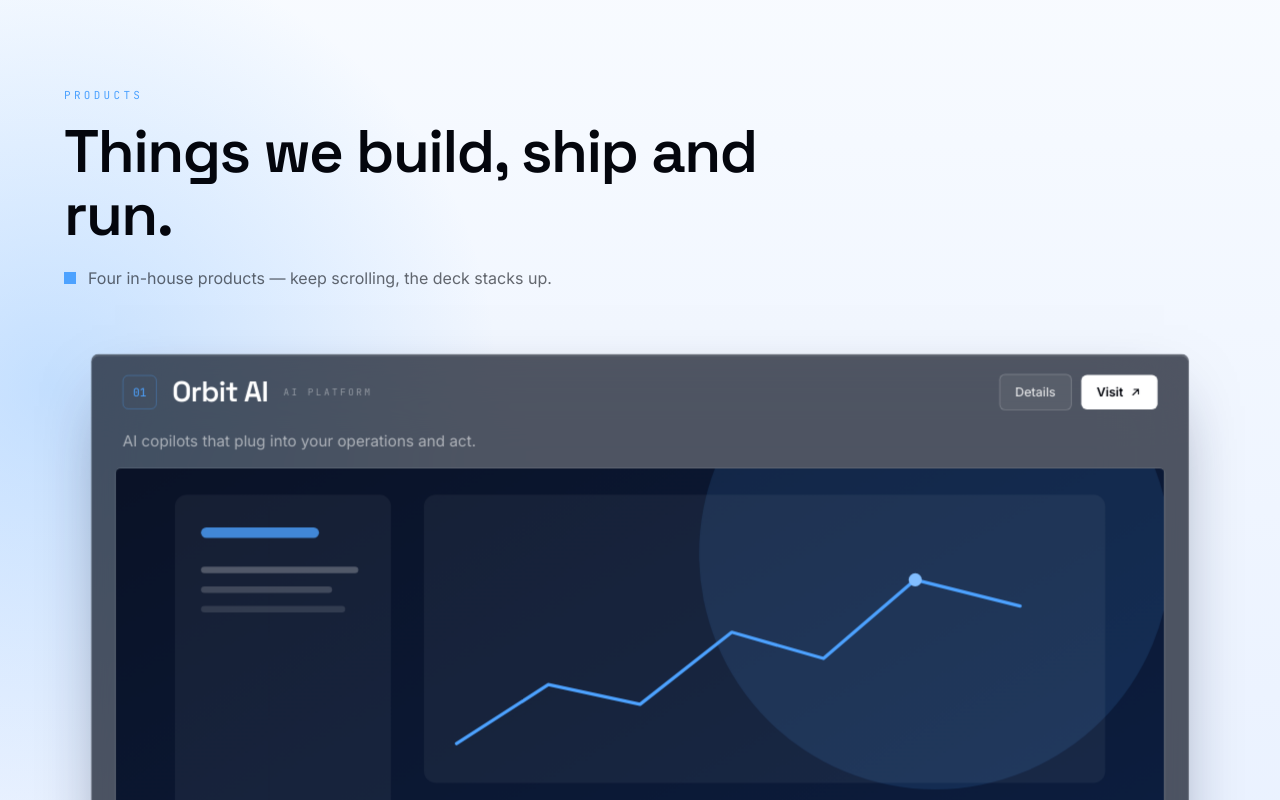
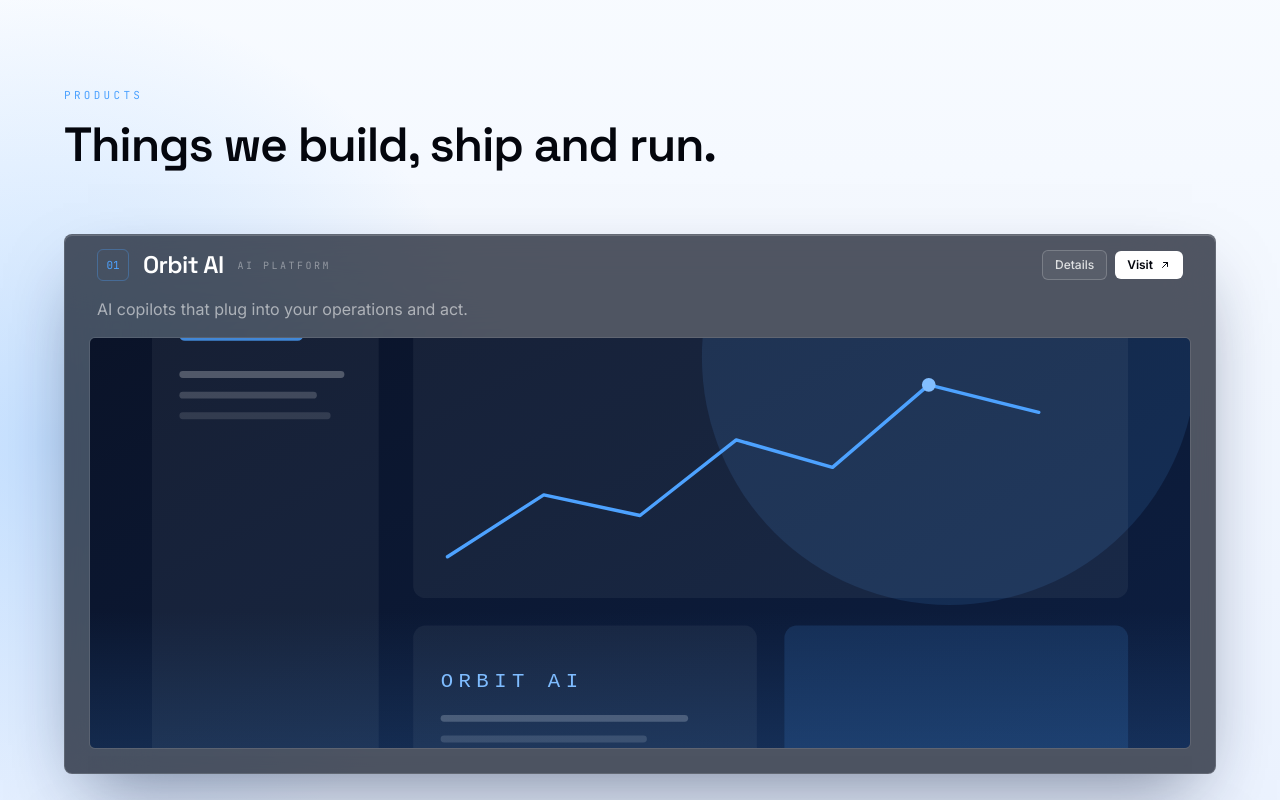
Before and after one commit to rudra273/roxmos, a Next.js app: page / in a window 1280 px wide. Shown: the part 3480-4280 px from the top of the page. Built offline with nearby package versions, Linux system fonts and the light colour scheme.

Commit message:
fix prodcut

```diff
--- a/components/Approach.tsx
+++ b/components/Approach.tsx
@@ -23,7 +23,7 @@
 
 export default function Approach() {
   return (
-    <section id="approach" className="bg-paper text-ink">
+    <section id="approach" className="relative z-10 -mt-[100svh] bg-paper text-ink">
       <div className="mx-auto w-full px-6 py-12 md:px-12 lg:mx-0 lg:w-[80%] lg:px-0 lg:py-16 lg:pl-16">
         {/* section label */}
         <p className="font-mono text-[11px] tracking-[0.3em] text-ink/40">
--- a/components/Products.tsx
+++ b/components/Products.tsx
@@ -1,13 +1,7 @@
 "use client";
 
 import { useRef } from "react";
-import {
-  motion,
-  useReducedMotion,
-  useScroll,
-  useTransform,
-  type MotionValue,
-} from "framer-motion";
+import { motion } from "framer-motion";
 
 /* ──────────────────────────────────────────────────────────
    Products — scroll-stacked glass deck.
@@ -73,13 +67,7 @@
 ];
 
 export default function Products() {
-  const reduceMotion = useReducedMotion() ?? false;
   const deckRef = useRef<HTMLDivElement>(null);
-
-  const { scrollYProgress } = useScroll({
-    target: deckRef,
-    offset: ["start start", "end end"],
-  });
 
   return (
     <section id="products" className="relative overflow-clip">
@@ -118,22 +106,10 @@
             whileInView={{ opacity: 1, y: 0 }}
             viewport={{ once: true, margin: "-80px" }}
             transition={{ duration: 0.8, delay: 0.05, ease: EASE }}
-            className="mt-4 max-w-3xl font-display text-4xl font-semibold leading-[1.05] tracking-tight text-ink md:text-6xl"
+            className="mt-4 max-w-3xl pb-10 font-display text-3xl font-semibold leading-[1.05] tracking-tight text-ink md:pb-16 md:text-5xl"
           >
             Things we build, ship and run.
           </motion.h2>
-          <motion.div
-            initial={{ opacity: 0, y: 12 }}
-            whileInView={{ opacity: 1, y: 0 }}
-            viewport={{ once: true, margin: "-80px" }}
-            transition={{ duration: 0.8, delay: 0.12, ease: EASE }}
-            className="mt-5 flex items-center gap-3 pb-10 md:pb-16"
-          >
-            <span className="h-3 w-3 shrink-0 bg-primary" />
-            <span className="text-sm text-ink/60 md:text-base">
-              Four in-house products — keep scrolling, the deck stacks up.
-            </span>
-          </motion.div>
         </div>
 
         {/* ── Sticky deck ── */}
@@ -147,10 +123,18 @@
               product={p}
               index={i}
               total={PRODUCTS.length}
-              progress={scrollYProgress}
-              reduceMotion={reduceMotion}
             />
           ))}
+
+          {/* ── Pin hold ──
+               Extra scroll INSIDE the deck, after the cards. It extends
+               the deck's height so the last card (sticky) stays pinned
+               through this stretch — the deck freezes in place instead of
+               scrolling up. Approach pulls itself up over this same amount
+               (-mt-[100svh] z-10) and slides over the frozen deck like a
+               sheet. This height and Approach's -mt MUST match. Keep
+               Approach directly after Products in app/page.tsx. */}
+          <div aria-hidden className="pointer-events-none h-[100svh]" />
         </div>
       </div>
     </section>
@@ -163,44 +147,38 @@
   product,
   index,
   total,
-  progress,
-  reduceMotion,
 }: {
   product: (typeof PRODUCTS)[number];
   index: number;
   total: number;
-  progress: MotionValue<number>;
-  reduceMotion: boolean;
 }) {
   const { n, name, tagline, tag, image, accent } = product;
 
-  /* cards behind shrink a touch as newer ones cover them */
-  const targetScale = 1 - (total - 1 - index) * 0.035;
-  const scale = useTransform(progress, [index / total, 1], [1, targetScale]);
-
+  /* Each card pins a little lower than the previous one (the
+     staggered `top`) so the earlier headers stay visible — that
+     is the overlap effect. Every card gets the SAME height,
+     sized to the deepest card's offset, so the image area (the
+     flex-1 region below) is identical across all products and
+     no card ends up taller or shorter than the others. Width is
+     never scaled, so cards keep a constant width behind the deck. */
   const top = `${BASE_REM + index * STEP_REM}rem`;
-  const height = `calc(100svh - ${BASE_REM + 2 + index * STEP_REM}rem)`;
+  const height = `calc(100svh - ${BASE_REM + 2 + (total - 1) * STEP_REM}rem)`;
 
   return (
     <motion.article
-      style={{
-        top,
-        height,
-        scale: reduceMotion ? 1 : scale,
-        transformOrigin: "top center",
-      }}
+      style={{ top, height }}
       className="sticky flex w-full flex-col overflow-hidden rounded-lg border border-white/12 bg-[#0a1120]/70 text-white shadow-[inset_0_1px_0_rgba(255,255,255,0.18),0_30px_70px_-24px_rgba(12,28,64,0.55)] backdrop-blur-2xl backdrop-saturate-150"
     >
       {/* header — stays visible as the "row" when covered */}
-      <div className="flex items-center justify-between gap-4 px-5 py-4 md:px-8 md:py-5">
-        <div className="flex min-w-0 items-center gap-4">
+      <div className="flex items-center justify-between gap-4 px-5 pt-3 pb-3 md:px-8 md:pt-3.5 md:pb-4">
+        <div className="flex min-w-0 items-center gap-3.5">
           <span
-            className="hidden h-9 w-9 shrink-0 items-center justify-center rounded-md border font-mono text-xs sm:flex"
+            className="hidden h-8 w-8 shrink-0 items-center justify-center rounded-md border font-mono text-[11px] sm:flex"
             style={{ borderColor: `${accent}55`, color: accent }}
           >
             {n}
           </span>
-          <h3 className="truncate font-display text-xl font-semibold tracking-tight md:text-3xl">
+          <h3 className="truncate font-display text-lg font-semibold tracking-tight md:text-2xl">
             {name}
           </h3>
           <span className="hidden font-mono text-[10px] tracking-[0.25em] text-white/40 lg:inline">
@@ -209,16 +187,16 @@
         </div>
 
         {/* buttons — top right */}
-        <div className="flex shrink-0 items-center gap-2.5">
+        <div className="flex shrink-0 items-center gap-2">
           <a
             href="#contact"
-            className="hidden items-center rounded-md border border-white/20 bg-white/5 px-4 py-2 text-[13px] font-medium text-white/80 transition-colors duration-200 hover:bg-white/12 hover:text-white sm:inline-flex"
+            className="hidden items-center rounded-md border border-white/20 bg-white/5 px-3 py-1.5 text-xs font-medium text-white/80 transition-colors duration-200 hover:bg-white/12 hover:text-white sm:inline-flex"
           >
             Details
           </a>
           <a
             href="#contact"
-            className="inline-flex items-center gap-1.5 rounded-md bg-white px-4 py-2 text-[13px] font-semibold text-ink transition-colors duration-200 hover:bg-glow"
+            className="inline-flex items-center gap-1.5 rounded-md bg-white px-3 py-1.5 text-xs font-semibold text-ink transition-colors duration-200 hover:bg-glow"
           >
             Visit
             <svg
@@ -228,7 +206,7 @@
               strokeWidth="2"
               strokeLinecap="round"
               strokeLinejoin="round"
-              className="h-3.5 w-3.5"
+              className="h-3 w-3"
             >
               <path d="M7 17 17 7M9 7h8v8" />
             </svg>
```
